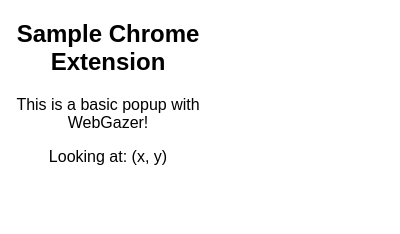
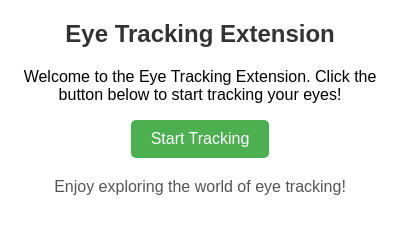
Before and after one commit to pradeepkarthik77/intux_extension, a browser extension: page popup.html in a window 400 px wide. Drawn offline with Linux system fonts and the light colour scheme.

```diff
--- a/popup.html
+++ b/popup.html
@@ -1,21 +1,52 @@
+<!-- popup.html -->
 <!DOCTYPE html>
-<html>
-
+<html lang="en">
 <head>
-    <title>Sample Popup</title>
+    <meta charset="UTF-8">
+    <meta name="viewport" content="width=device-width, initial-scale=1.0">
+    <title>Eye Tracking Extension</title>
     <style>
         body {
-            width: 200px;
-            font-family: Arial, sans-serif;
+            font-family: 'Arial', sans-serif;
             text-align: center;
+            margin: 20px;
+        }
+
+        h2 {
+            color: #333;
+        }
+
+        #sendMessageButton {
+            background-color: #4CAF50;
+            color: white;
+            padding: 10px 20px;
+            font-size: 16px;
+            border: none;
+            border-radius: 5px;
+            cursor: pointer;
+            transition: background-color 0.3s;
+        }
+
+        #sendMessageButton:hover {
+            background-color: #45a049;
+        }
+
+        #content {
+            margin-top: 20px;
+            color: #555;
         }
     </style>
 </head>
+<body>
+    <h2>Eye Tracking Extension</h2>
+    <p>Welcome to the Eye Tracking Extension. Click the button below to start tracking your eyes!</p>
 
-<body>
-    <h2>Sample Chrome Extension</h2>
-    <p>This is a basic popup with WebGazer!</p>
-    <div id="prediction">Looking at: (x, y)</div>
+    <button id="sendMessageButton" onclick="sendMessage">Start Tracking</button>
+
+    <div id="content">
+        <p>Enjoy exploring the world of eye tracking!</p>
+    </div>
+
+    <script src="popup.js"></script>
 </body>
-
 </html>
--- /dev/null
+++ b/popup.js
@@ -0,0 +1,10 @@
+var button = document.getElementById('sendMessageButton');
+
+// Add a click event listener to the button
+button.addEventListener('click', function () {
+    console.log("hello");
+    chrome.tabs.query({ active: true, currentWindow: true }, function (tabs) {
+        var activeTab = tabs[0];
+        chrome.tabs.sendMessage(activeTab.id, { message: 'enabledWebgazer' });
+    });
+});
```
Also changed, not shown: content.js (+8 -3 lines).
